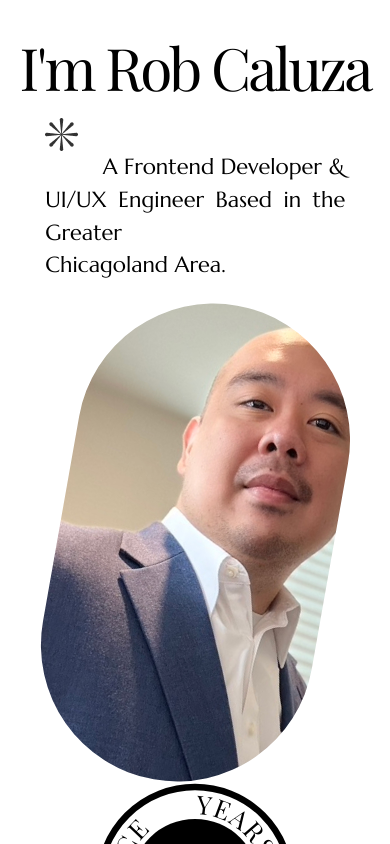
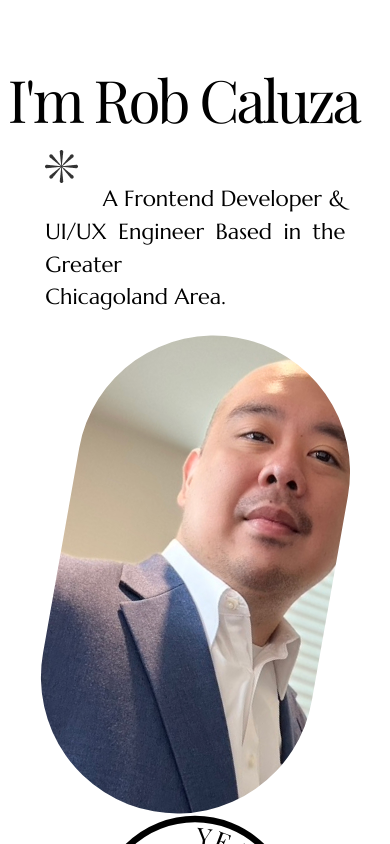
Before and after one commit to s31181/portfolio2.0, a Next.js app: page / in a window 390 px wide. Built offline with nearby package versions, Linux system fonts and the light colour scheme.

Commit message:
remove mix-blend-mode from mobile

```diff
--- a/Components/Molecules/Hero/Hero.module.scss
+++ b/Components/Molecules/Hero/Hero.module.scss
@@ -138,11 +138,19 @@
 
     @media (max-width: 768px) {
         padding: 2rem 2vw;
-        height: 100%;
+        height: auto;
         margin-bottom: 5rem;
 
-        h1 {
-            font-size: 15vw;
+        .level1 {
+            display: block;
+
+            h1 {
+                margin-top: 2rem;
+                // display: block;
+                font-size: 15vw;
+                mix-blend-mode: initial;
+                color: #000;
+            }
         }
 
         p:is([class*="__info"]) {
```
